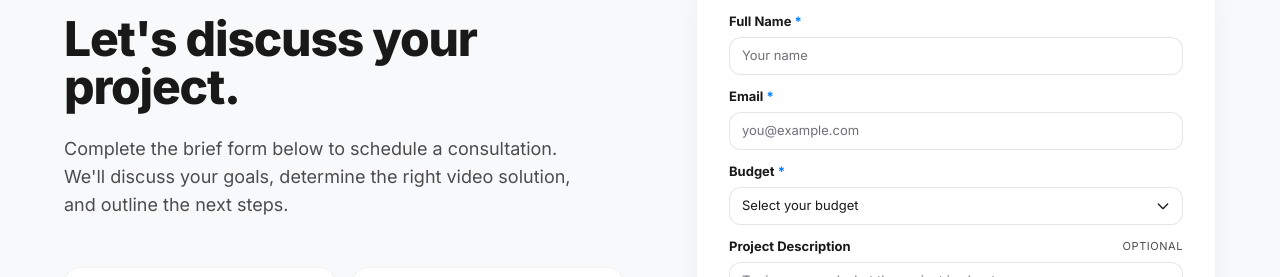
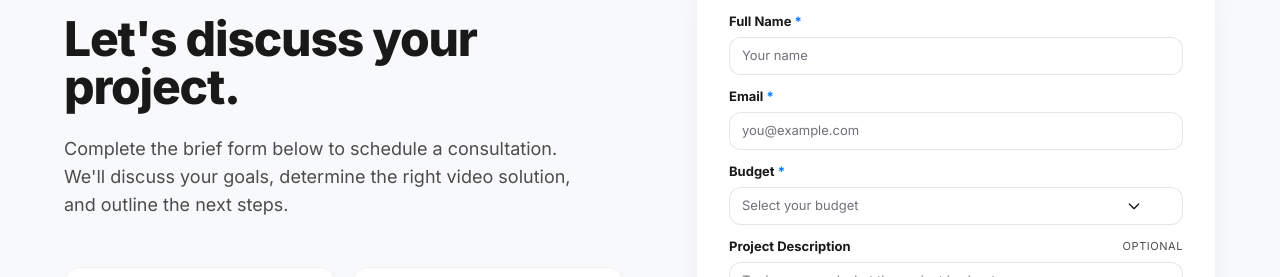
Before and after one commit to BerserkerOP/website, a Next.js app: page / in a window 1280 px wide. Shown: the part 3638-3915 px from the top of the page. Built offline with nearby package versions, Linux system fonts and the light colour scheme.

Commit message:
Implement stylish custom framer-motion budget dropdown

```diff
--- a/app/contact/page.tsx
+++ b/app/contact/page.tsx
@@ -6,6 +6,9 @@ import SpotlightButton from '@/components/SpotlightButton';
 
 export default function ContactPage() {
   const [isSuccess, setIsSuccess] = useState(false);
+  const budgets = ["$350 - $500", "$500 - $800", "$800 - $1500", "$1500 - $3000", "$3000+"];
+  const [isDropdownOpen, setIsDropdownOpen] = useState(false);
+  const [selectedBudget, setSelectedBudget] = useState("");
 
   const handleSubmit = (e: React.FormEvent) => {
     e.preventDefault();
@@ -84,11 +87,54 @@ export default function ContactPage() {
                 {/* Budget */}
                 <div className="flex flex-col gap-2">
                   <label className="text-[11px] font-bold text-apple-text/60 dark:text-white/50 uppercase tracking-[0.15em]">Budget</label>
-                  <input
-                    type="text"
-                    placeholder="e.g. $1,000 - $5,000"
-                    className="w-full bg-black/5 dark:bg-white/5 border border-black/10 dark:border-white/10 rounded-2xl px-5 py-4 text-apple-text dark:text-white placeholder-black/30 dark:placeholder-white/30 focus:outline-none focus:border-apple-blue transition-all backdrop-blur-md shadow-inner"
-                  />
+                  <div className="relative">
+                    <input type="hidden" name="budget" value={selectedBudget} required />
+                    <div
+                      onClick={() => setIsDropdownOpen(!isDropdownOpen)}
+                      className={`w-full px-5 py-4 pr-12 rounded-2xl border ${isDropdownOpen ? 'border-apple-blue' : 'border-black/10 dark:border-white/10'} bg-black/5 dark:bg-white/5 transition-all text-apple-text dark:text-white backdrop-blur-md shadow-inner cursor-pointer flex items-center justify-between`}
+                      tabIndex={0}
+                      onBlur={(e) => {
+                        if (!e.currentTarget.contains(e.relatedTarget)) {
+                          setIsDropdownOpen(false);
+                        }
+                      }}
+                    >
+                      <span className={selectedBudget ? 'text-apple-text dark:text-white' : 'text-black/30 dark:text-white/30'}>
+                        {selectedBudget || 'e.g. $1,000 - $5,000'}
+                      </span>
+                      <motion.div animate={{ rotate: isDropdownOpen ? 180 : 0 }} transition={{ duration: 0.3, ease: "easeInOut" }}>
+                        <svg className="w-5 h-5 text-black/40 dark:text-white/40" fill="none" stroke="currentColor" viewBox="0 0 24 24"><path strokeLinecap="round" strokeLinejoin="round" strokeWidth={2} d="M19 9l-7 7-7-7" /></svg>
+                      </motion.div>
+                    </div>
+
+                    {isDropdownOpen && (
+                      <motion.div
+                        initial={{ opacity: 0, y: -10, scale: 0.95 }}
+                        animate={{ opacity: 1, y: 0, scale: 1 }}
+                        exit={{ opacity: 0, y: -10, scale: 0.95 }}
+                        transition={{ duration: 0.2 }}
+                        className="absolute top-[calc(100%+8px)] left-0 right-0 z-50 bg-white/95 dark:bg-[#2A2A2E]/95 backdrop-blur-xl border border-black/10 dark:border-white/10 rounded-2xl py-2 shadow-2xl overflow-hidden"
+                      >
+                        {budgets.map(b => (
+                          <div
+                            key={b}
+                            onClick={() => {
+                              setSelectedBudget(b);
+                              setIsDropdownOpen(false);
+                            }}
+                            className={`px-5 py-3 cursor-pointer transition-colors ${selectedBudget === b ? 'bg-apple-blue/10 text-apple-blue font-bold' : 'text-apple-text dark:text-white hover:bg-black/5 dark:hover:bg-white/10'} mx-2 rounded-xl my-1 flex items-center justify-between`}
+                          >
+                            {b}
+                            {selectedBudget === b && (
+                              <motion.svg initial={{ scale: 0 }} animate={{ scale: 1 }} className="w-5 h-5" fill="none" viewBox="0 0 24 24" stroke="currentColor">
+                                <path strokeLinecap="round" strokeLinejoin="round" strokeWidth={3} d="M5 13l4 4L19 7" />
+                              </motion.svg>
+                            )}
+                          </div>
+                        ))}
+                      </motion.div>
+                    )}
+                  </div>
                 </div>
 
                 {/* Message */}
--- a/components/ContactForm.tsx
+++ b/components/ContactForm.tsx
@@ -8,6 +8,9 @@ export default function ContactForm({ onSuccess }: { onSuccess?: () => void }) {
   const [errors, setErrors] = useState<{ [key: string]: string }>({});
   const [isSubmitting, setIsSubmitting] = useState(false);
   const [submitError, setSubmitError] = useState(false);
+
+  const [isDropdownOpen, setIsDropdownOpen] = useState(false);
+  const [selectedBudget, setSelectedBudget] = useState("");
 
   const handleSubmit = async (e: React.FormEvent<HTMLFormElement>) => {
     e.preventDefault();
@@ -144,21 +147,55 @@ export default function ContactForm({ onSuccess }: { onSuccess?: () => void }) {
 
         {/* Styled Dropdown Menu */}
         <div className="relative">
-          <select
-            name="budget"
-            onChange={handleChange}
-            defaultValue=""
-            required
-            className={`w-full px-3 py-2 pr-10 appearance-none rounded-xl border ${errors.budget ? 'border-[#FF3B30] focus:ring-[#FF3B30]/20 bg-white dark:bg-[#1C1C1E]' : 'border-black/10 dark:border-white/10 focus:border-apple-blue focus:ring-apple-blue bg-white/70 dark:bg-black/40'} focus:ring-1 outline-none transition-all text-apple-text dark:text-white text-[13px] backdrop-blur-md cursor-pointer`}
+          <input type="hidden" name="budget" value={selectedBudget} />
+          <div
+            onClick={() => setIsDropdownOpen(!isDropdownOpen)}
+            className={`w-full px-3 py-2 pr-10 rounded-xl border ${errors.budget ? 'border-[#FF3B30] bg-white dark:bg-[#1C1C1E]' : 'border-black/10 dark:border-white/10 bg-white/70 dark:bg-black/40'} ${isDropdownOpen ? 'border-apple-blue ring-1 ring-apple-blue' : 'focus:border-apple-blue focus:ring-apple-blue focus:ring-1'} outline-none transition-all text-[13px] backdrop-blur-md cursor-pointer flex items-center justify-between`}
+            tabIndex={0}
+            onBlur={(e) => {
+              if (!e.currentTarget.contains(e.relatedTarget)) {
+                setIsDropdownOpen(false);
+              }
+            }}
           >
-            <option value="" disabled hidden>Select your budget</option>
-            {budgets.map(b => (
-              <option key={b} value={b} className="text-apple-text">{b}</option>
-            ))}
-          </select>
-          <div className="pointer-events-none absolute inset-y-0 right-0 flex items-center px-3 text-apple-text/50 dark:text-white/50">
-            <svg className="w-4 h-4" fill="none" stroke="currentColor" viewBox="0 0 24 24"><path strokeLinecap="round" strokeLinejoin="round" strokeWidth={2} d="M19 9l-7 7-7-7" /></svg>
+            <span className={selectedBudget ? 'text-apple-text dark:text-white' : 'text-zinc-500 dark:text-zinc-400'}>
+              {selectedBudget || 'Select your budget'}
+            </span>
+            <motion.div animate={{ rotate: isDropdownOpen ? 180 : 0 }} transition={{ duration: 0.3, ease: "easeInOut" }}>
+              <svg className="w-4 h-4 text-apple-text/50 dark:text-white/50" fill="none" stroke="currentColor" viewBox="0 0 24 24"><path strokeLinecap="round" strokeLinejoin="round" strokeWidth={2} d="M19 9l-7 7-7-7" /></svg>
+            </motion.div>
           </div>
+
+          <AnimatePresence>
+            {isDropdownOpen && (
+              <motion.div
+                initial={{ opacity: 0, y: -10, scale: 0.95 }}
+                animate={{ opacity: 1, y: 0, scale: 1 }}
+                exit={{ opacity: 0, y: -10, scale: 0.95 }}
+                transition={{ duration: 0.2 }}
+                className="absolute top-[calc(100%+8px)] left-0 right-0 z-50 bg-white/90 dark:bg-[#2A2A2E]/90 backdrop-blur-xl border border-black/10 dark:border-white/10 rounded-xl py-1.5 shadow-2xl overflow-hidden"
+              >
+                {budgets.map(b => (
+                  <div
+                    key={b}
+                    onClick={() => {
+                      setSelectedBudget(b);
+                      setIsDropdownOpen(false);
+                      if (errors.budget) setErrors(prev => ({ ...prev, budget: '' }));
+                    }}
+                    className={`px-4 py-2 text-[13px] cursor-pointer transition-colors ${selectedBudget === b ? 'bg-apple-blue/10 text-apple-blue font-bold' : 'text-apple-text dark:text-white hover:bg-black/5 dark:hover:bg-white/10'} mx-1.5 rounded-lg my-0.5 flex items-center justify-between`}
+                  >
+                    {b}
+                    {selectedBudget === b && (
+                      <motion.svg initial={{ scale: 0 }} animate={{ scale: 1 }} className="w-4 h-4" fill="none" viewBox="0 0 24 24" stroke="currentColor">
+                        <path strokeLinecap="round" strokeLinejoin="round" strokeWidth={3} d="M5 13l4 4L19 7" />
+                      </motion.svg>
+                    )}
+                  </div>
+                ))}
+              </motion.div>
+            )}
+          </AnimatePresence>
         </div>
         <ErrorMessage message={errors.budget} />
       </div>
```
